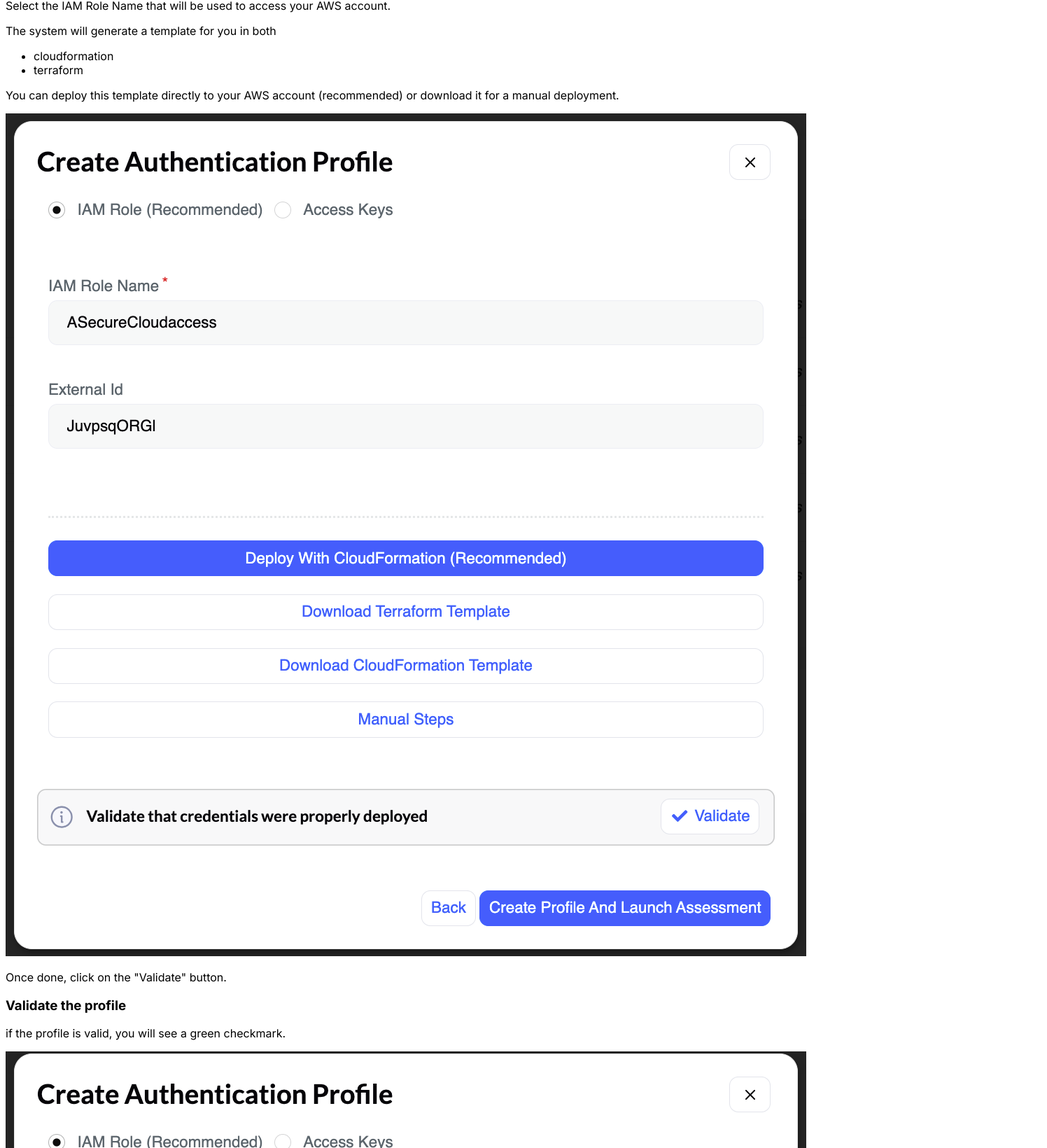
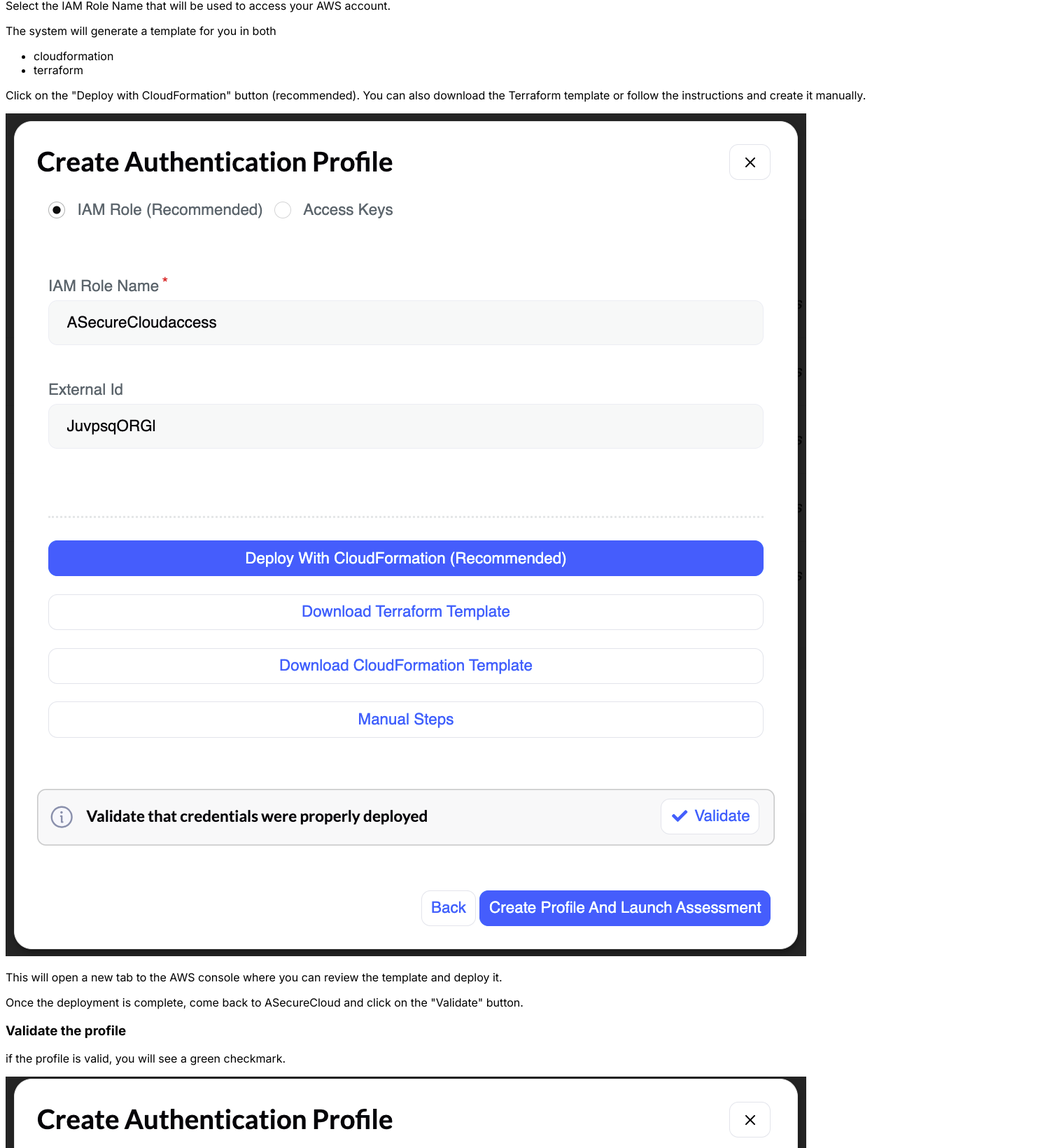
Before and after one commit to asecurecloud/documentation, a Next.js app: page /gettingStarted in a window 1280 px wide. Shown: the part 3274-4914 px from the top of the page at 70% size, 1496 px wide, since content can reach past the window. Built offline with nearby package versions, Linux system fonts and the light colour scheme.

Commit message:
updated footer

```diff
--- a/pages/gettingStarted.mdx
+++ b/pages/gettingStarted.mdx
@@ -51,11 +51,13 @@
 - cloudformation
 - terraform
 
-You can deploy this template directly to your AWS account (recommended) or download it for a manual deployment.
+Click on the "Deploy with CloudFormation" button (recommended). You can also download the Terraform template or follow the instructions and create it manually.
 
 ![Finalize the profile setup](/images/AWS-deploy.png)
 
-Once done, click on the "Validate" button.
+This will open a new tab to the AWS console where you can review the template and deploy it.
+
+Once the deployment is complete, come back to ASecureCloud and click on the "Validate" button.
 
 ### Validate the profile
 
@@ -64,6 +66,8 @@
 ![Validate the profile](/images/AWS-validate.png)
 
 You can now click on the "Create Profile and Launch Assessment" button.
+
+### Recap
 
 Here is a quick gif summarizing the process:
 
@@ -124,6 +128,8 @@
 
 If the connection is successful, you will see a green checkmark.
 
+![Verify connection](/images/Azure-validation.png)
+
 Once done, click on the "Save Settings" button.
 
 ## Support
--- a/theme.config.tsx
+++ b/theme.config.tsx
@@ -14,7 +14,7 @@
     defaultMenuCollapseLevel: 1,
   },
   footer: {
-    content: 'Your Company © 2024',
+    content: 'ASecureCloud © 2025',
   },
 }
 
```
Also changed, not shown: public/images/Azure-validation.png (added).
